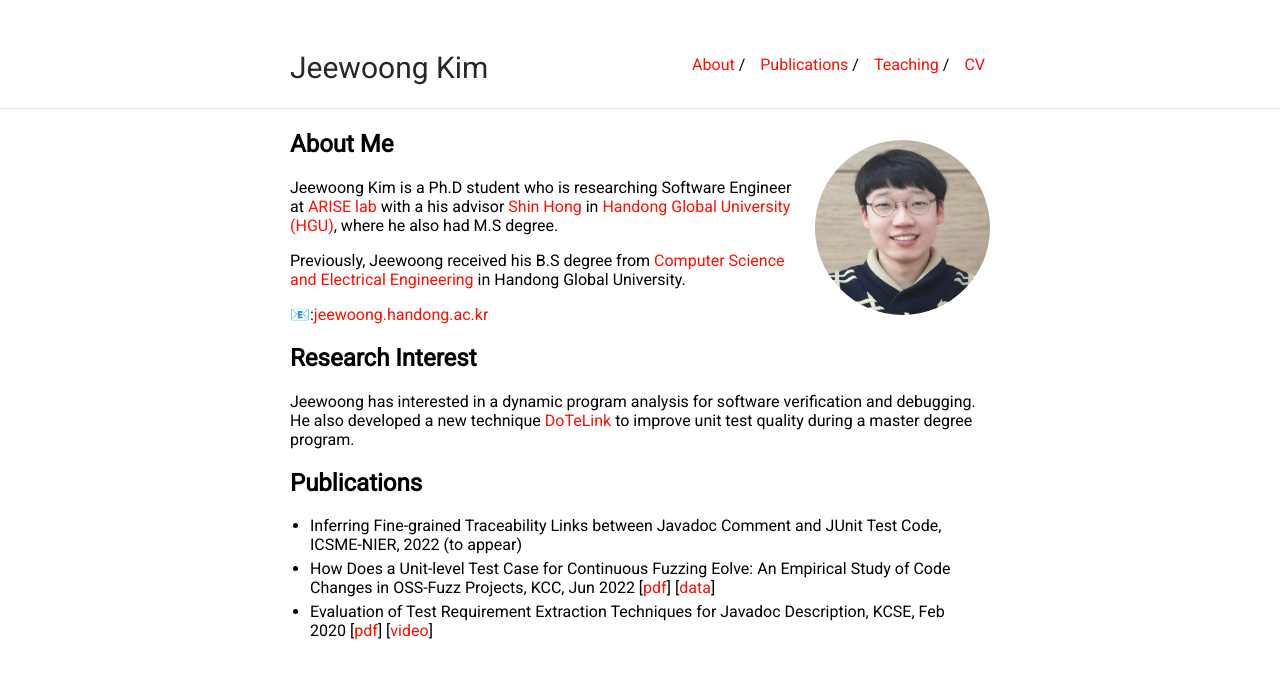
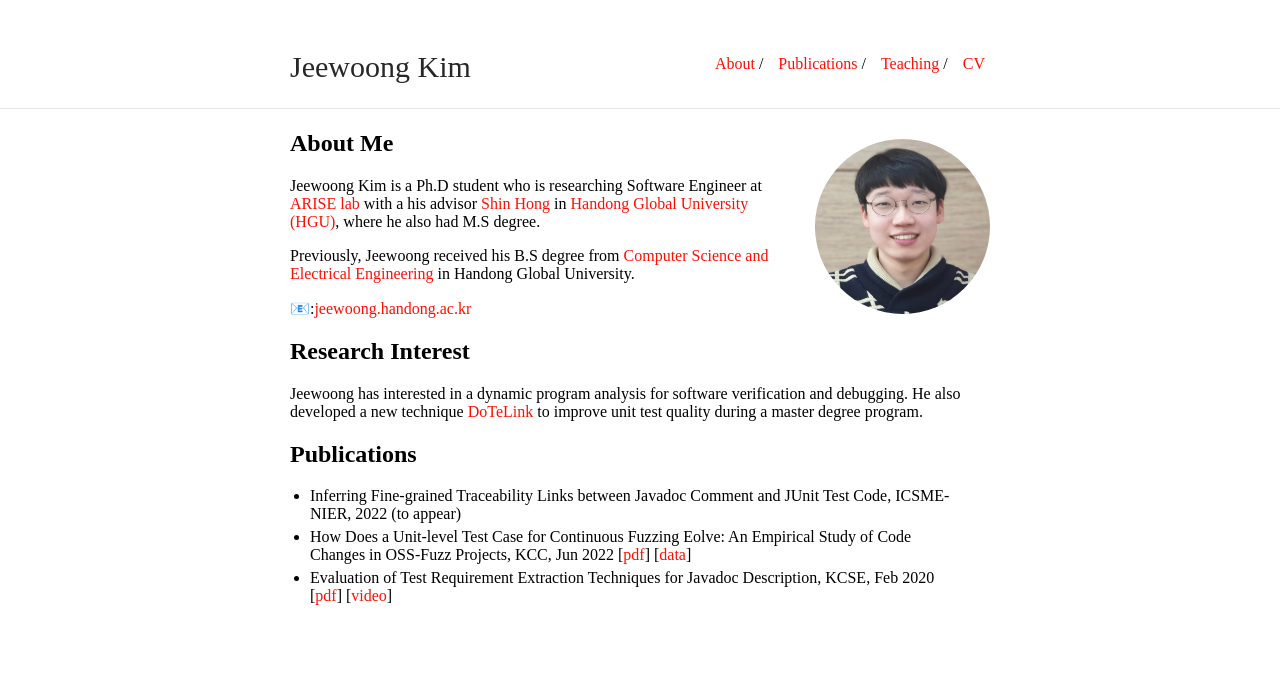
Before and after one commit to JeewoongKim/jeewoongkim.github.io, a Jekyll site: the page built from index.md, in a window 1280 px wide. Shown: the top 679 px of the page. Built offline with Jekyll 4.4.1, drawn with Linux system fonts in a browser that asks for light colours; our own code applies the rules of GitHub Pages for plain Markdown files.

Commit message:
change font in publication

```diff
--- a/_sass/_style.scss
+++ b/_sass/_style.scss
@@ -13,7 +13,8 @@ body {
     margin: 0;
     //font-family: "Inconsolata";
     //font-family: "Open Sans", sans-serif;
-    font-family: "Roboto";
+    //font-family: "Roboto";
+    font-family: "Source Sans Pro";
     height: 100%;
 }
 a {
```
